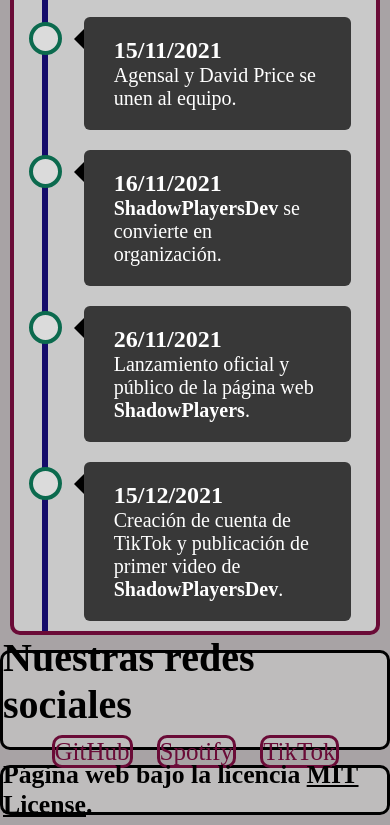
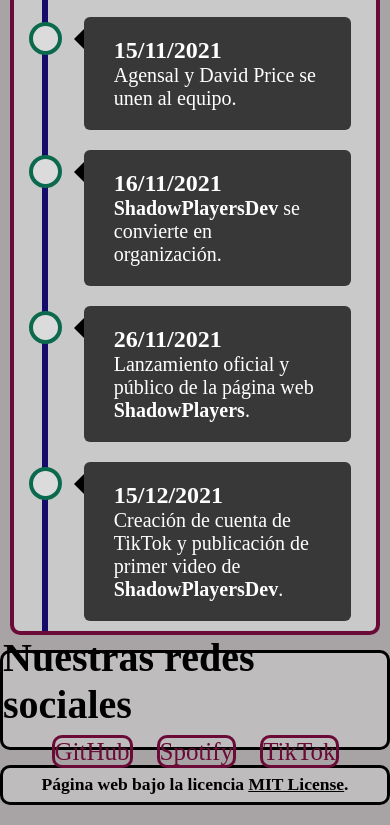
Before and after one commit to ShadowPlayersDev/ShadowPlayersDev, a plain HTML site: page index.html in a window 390 px wide. Shown: the part 2304-3129 px from the top of the page. Drawn offline with Linux system fonts and the light colour scheme.

Commit message:
Agregar soporte de visión del pie de página en dimensiones bajas

```diff
--- a/styles/footer.css
+++ b/styles/footer.css
@@ -21,8 +21,8 @@ footer p {
     margin: 0 5px;
 }
 
-@media(max-width:425px) {
+@media(max-width:500px) {
     footer {
-        height: 50px;
+        font-size: 15px;
     }
 }
```
